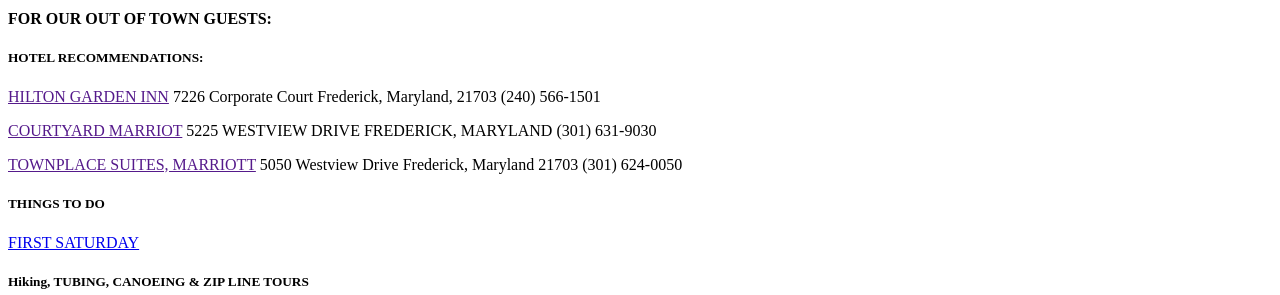
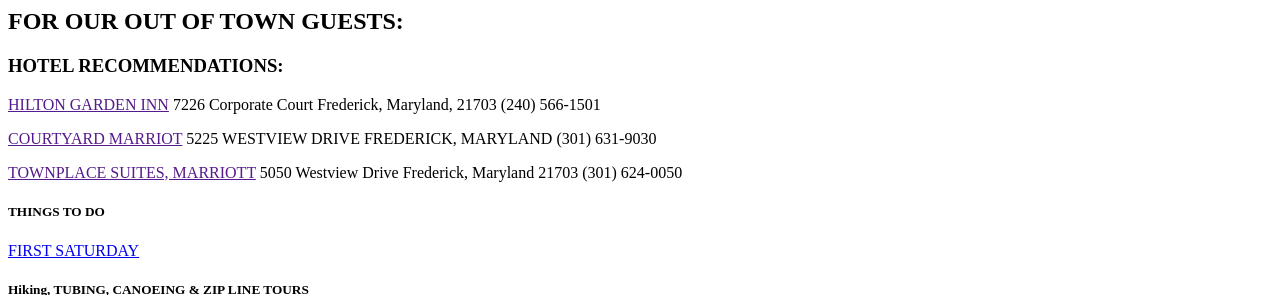
Before and after one commit to stellasbatmitzvah/stellasbatmitzvah.github.io, a plain HTML site: page index.html in a window 1280 px wide. Shown: the part 805-1100 px from the top of the page. Drawn offline with Linux system fonts and the light colour scheme.

Commit message:
Update index.html

```diff
--- a/index.html
+++ b/index.html
@@ -11,9 +11,9 @@
 
 <p align = "center"><img src="https://raw.githubusercontent.com/stellasbatmitzvah/stellasbatmitzvah.github.io/master/images/fred.png" alt=""width="50%" height="50%" /></p>
 
-<h4 id="forouroutoftownguests">FOR OUR OUT OF TOWN GUESTS:</h4>
+<h2 id="forouroutoftownguests">FOR OUR OUT OF TOWN GUESTS:</h4>
 
-<h5 id="hotelrecommendations">HOTEL RECOMMENDATIONS:</h5>
+<h3 id="hotelrecommendations">HOTEL RECOMMENDATIONS:</h5>
 
 <p><a href="">HILTON GARDEN INN</a>
 7226 Corporate Court
```
